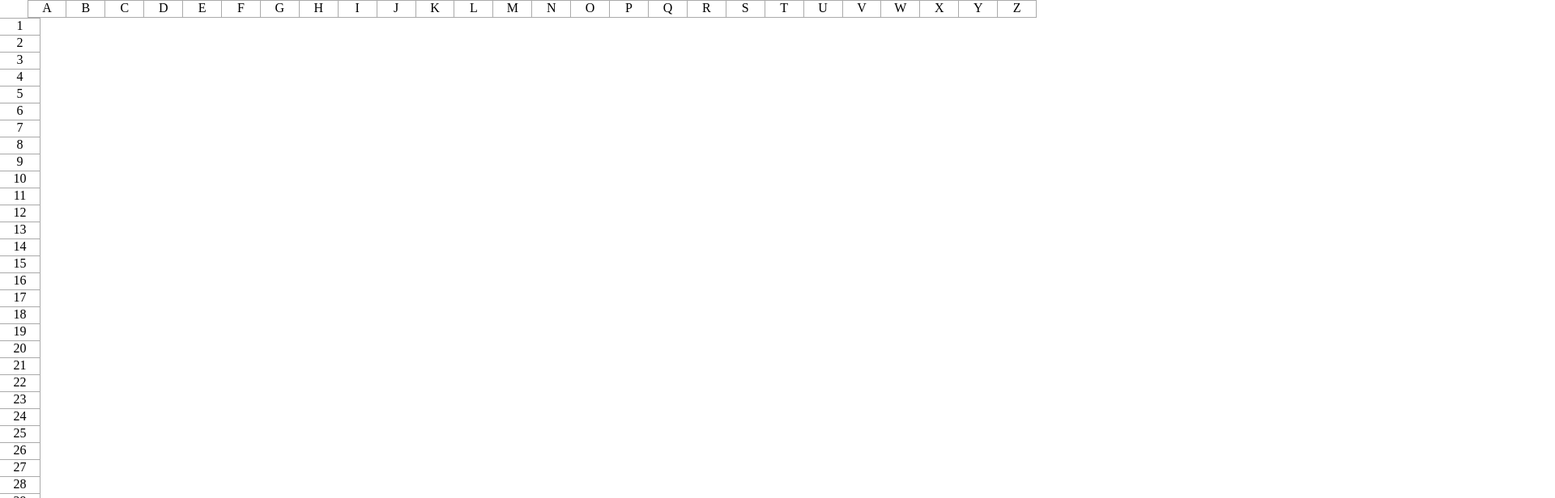
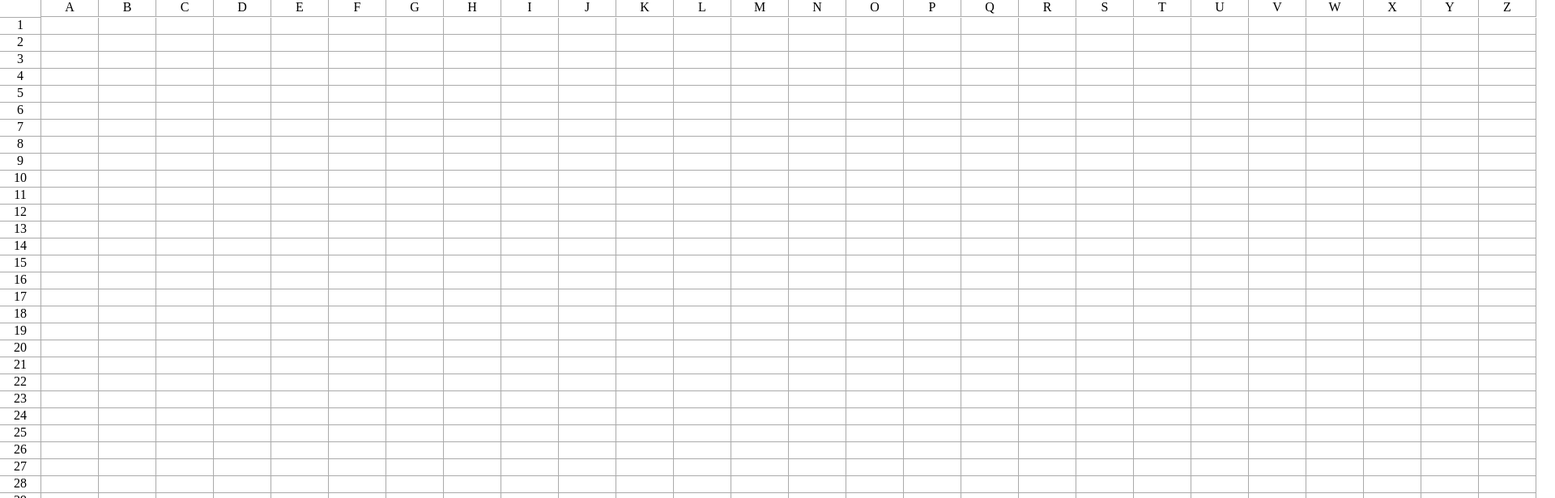
Before and after one commit to Uzyxen/mol-calc, a Vue app: page / in a window 1280 px wide. Shown: the top 616 px of the page at 81% size, 1920 px wide, since content can reach past the window. Built offline with nearby package versions, Linux system fonts and the light colour scheme.

Commit message:
binding values from inputs

```diff
--- a/src/components/SpreadSheet.vue
+++ b/src/components/SpreadSheet.vue
@@ -7,6 +7,12 @@
 
     <div id="rows">
       <div class="row" v-for="row in 100" :key="row">{{ row }}</div>
+    </div>
+
+    <div id="sheet">
+      <div class="sheet-row" v-for="row in 100" :key="row">
+        <input type="text" class="sheet-column" v-for="column in columns" :key="column" :id="column + row" v-model="inputValues[column + row]">
+      </div>
     </div>
   </div>
 </template>
@@ -18,8 +24,14 @@
         columns: [
           'A', 'B', 'C', 'D', 'E', 'F', 'G', 'H', 'I', 'J', 'K', 'L', 'M',
           'N', 'O', 'P', 'Q', 'R', 'S', 'T', 'U', 'V', 'W', 'X', 'Y', 'Z'
-        ]
+        ],
+
+        inputValues: {}
       }
+    },
+
+    methods:{
+
     }
   }
 </script>
@@ -34,6 +46,7 @@
     display: flex;
     position: sticky;
     top: 0;
+    width: 300vh;
   }
 
   #columns div:not(:nth-child(2)){
@@ -50,14 +63,39 @@
     width: 70px;
     height: 20px;
     border: 1px solid #aaa;
+    border-top: none;
   }
 
   .row{
     display: flex;
     justify-content: center;
-    width: 49px;
+    width: 50px;
     height: 20px;
     border: 1px solid #aaa;
     border-left: none;
   }
+
+  #sheet{
+    position: absolute;
+    top: 22px;
+    left: 51px;
+    width: calc(100% - 50px);
+    height: 250vh;
+  }
+
+  .sheet-row{
+    display: flex;
+    width: 100%;
+    height: 21px;
+  }
+
+  .sheet-column{
+    border: 1px solid #aaa;
+    border-left: none;
+    border-top: none;
+    outline: none;
+    padding: 0;
+    width: 70px;
+    height: 20px;
+  }
 </style>
```
